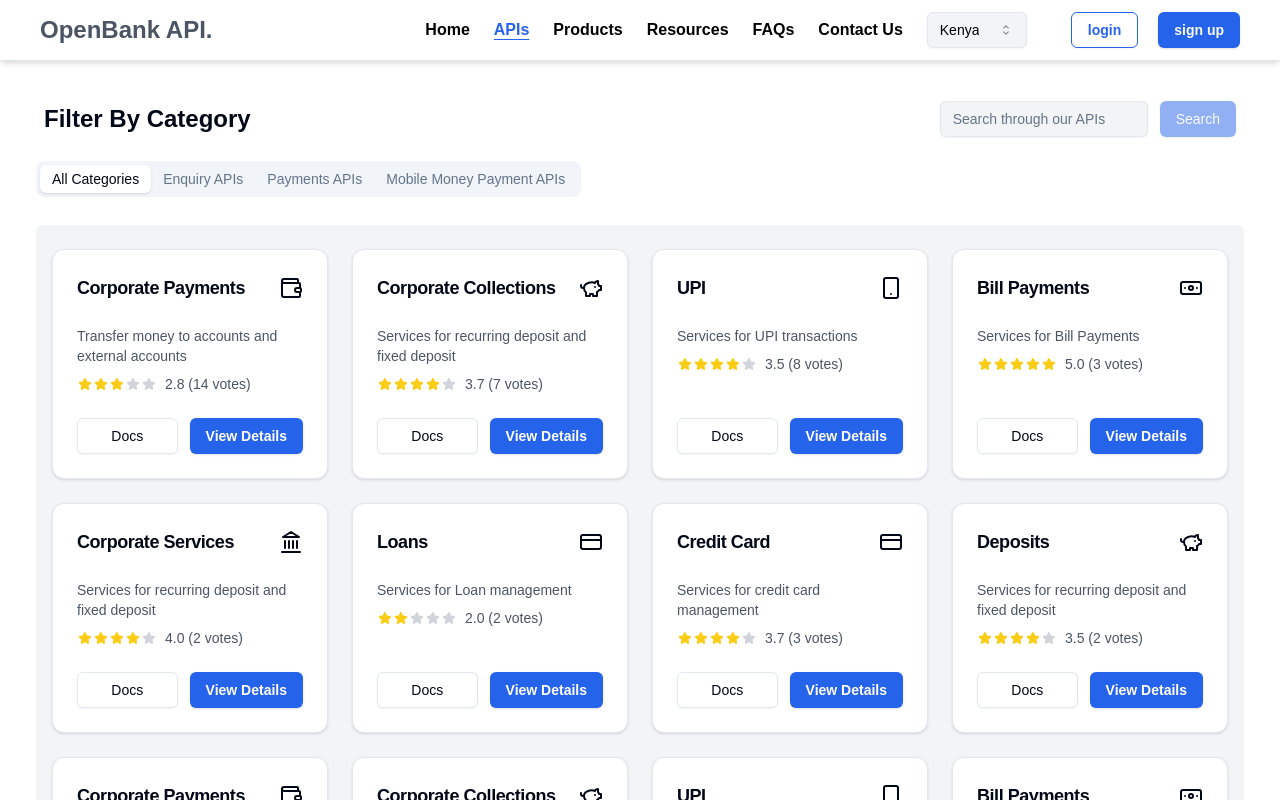
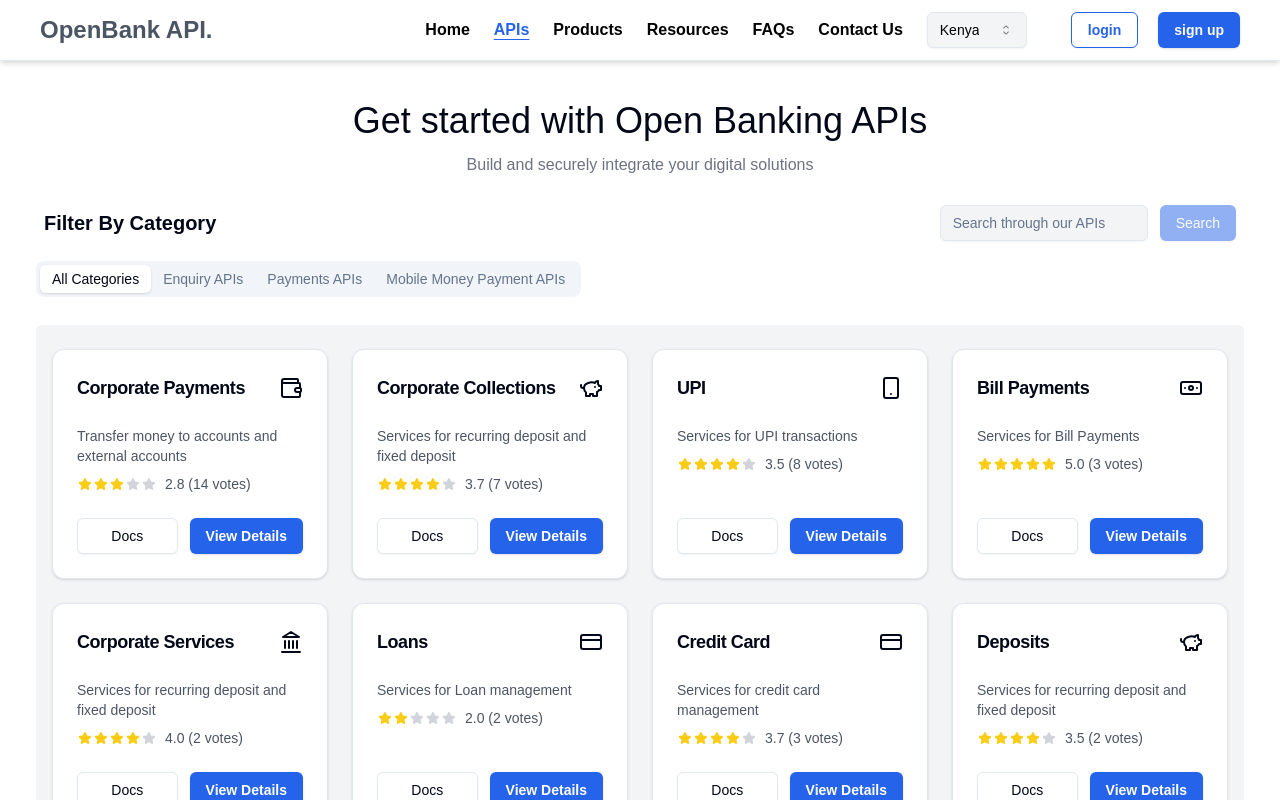
Before and after one commit to abhijayrajvansh/ncba-client, a Next.js app: page /apis in a window 1280 px wide. Shown: the top 800 px of the page. Built offline with nearby package versions, Linux system fonts and the light colour scheme.

Commit message:
update: get started with open banking

```diff
--- a/components/Apis.tsx
+++ b/components/Apis.tsx
@@ -9,8 +9,12 @@ const Apis = () => {
   return (
     <div className="px-5">
       <div className="p-4 rounded-lg">
-        <div className="flex items-center justify-between gap-5 px-2 mb-6 ">
-          <div className=" text-2xl font-semibold">Filter By Category</div>
+        <div className="mb-7 text-center flex flex-col gap-3">
+          <div className="text-4xl">Get started with Open Banking APIs</div>
+          <p className="text-gray-500">Build and securely integrate your digital solutions</p>
+        </div>
+        <div className="flex items-center justify-between gap-5 px-2 mb-5">
+          <div className="text-xl font-semibold">Filter By Category</div>
           <div>
             <div className="flex items-center gap-3">
               <Input
@@ -18,10 +22,11 @@ const Apis = () => {
                 placeholder="Search through our APIs"
                 className="bg-gray-100 w-52"
               />
-              <Button disabled >Search</Button>
+              <Button disabled>Search</Button>
             </div>
           </div>
         </div>
+
         <Tabs defaultValue="All Categories">
           <TabsList>
             <TabsTrigger value="All Categories">All Categories</TabsTrigger>
```
